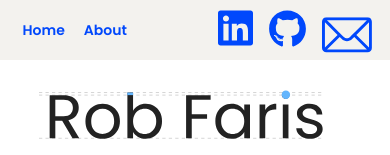
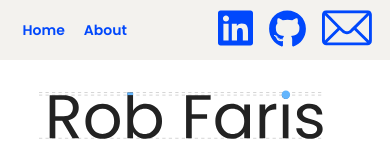
Before and after one commit to robfaris/portfolio-test-site, a plain HTML site: page index.html in a window 390 px wide. Shown: the top 155 px of the page. Drawn offline with nearby package versions, Linux system fonts and the light colour scheme.

Commit message:
Adjust nav element

```diff
--- a/styles.css
+++ b/styles.css
@@ -166,15 +166,6 @@ path {
 .top-bar .text h2 {
     padding: 0;
 }
-
-/* .top-bar .image {
-    height: 200px;
-    display: flex;
-    justify-content: center;
-    align-items: center;
-    flex: 1 1 100%;
-    margin: 80px 15% 50px;
-} */
 
 .subpage-title {
     display: flex;
@@ -603,6 +594,11 @@ h3.identifier {
     .header-nav {
         align-items: flex-end
     }
+
+    .header-nav li img {
+        vertical-align: baseline;
+    }
+
     .top-bar {
         flex-direction: column-reverse;
         margin: 0;
@@ -729,10 +725,6 @@ h3.identifier {
         margin: 0;
     }
 
-    /* #gif-bar img {
-        width: 100%;
-    } */
-
     #graphicsbox {
         padding: 0 10%;
     }
```
